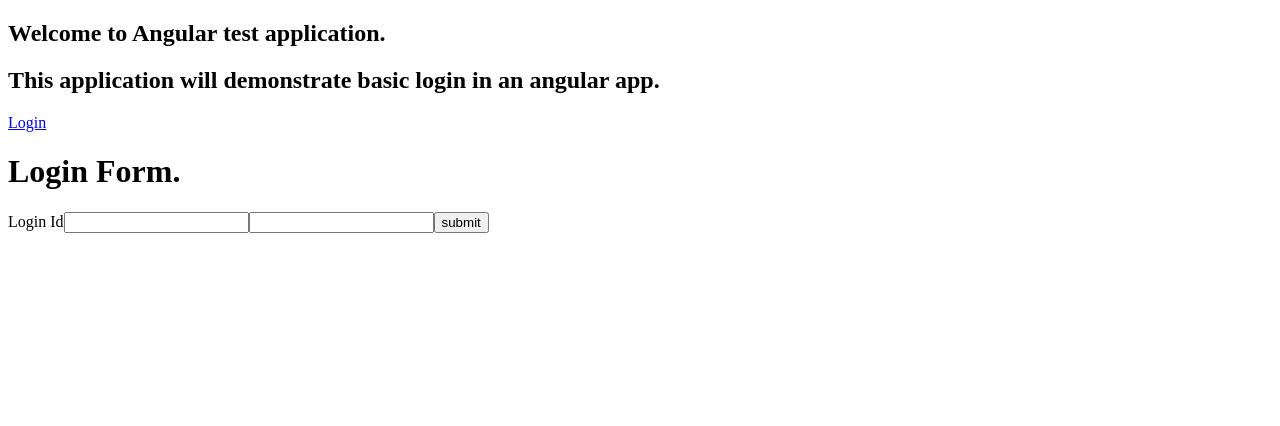
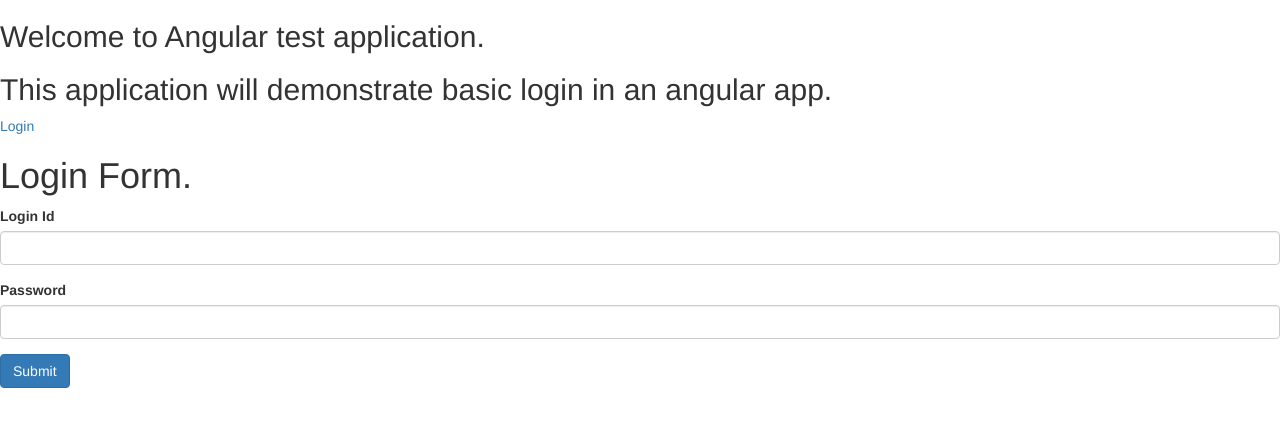
Before and after one commit to vasanthnanduri/AngularExample, an Angular app: page /login in a window 1280 px wide. Shown: the top 426 px of the page. Built offline with nearby package versions, Linux system fonts and the light colour scheme.

Commit message:
Created Login Component. Edited the app.component.html and app.component.ts to required data. Placed Login component in app.module.ts Imported Routing module and defined route for the login in app module.

```diff
--- a/src/app/app.module.ts
+++ b/src/app/app.module.ts
@@ -4,6 +4,7 @@
 
 import { AppComponent } from './app.component';
 import { LoginComponent } from './login/login.component';
+import {FormsModule, ReactiveFormsModule} from '@angular/forms';
 
 const appRoutes: Routes = [
   {path: 'login', component: LoginComponent}
@@ -16,6 +17,8 @@
   ],
   imports: [
     BrowserModule,
+    FormsModule,
+    ReactiveFormsModule,
     RouterModule.forRoot(
       appRoutes
     )
--- a/src/app/login/login.component.html
+++ b/src/app/login/login.component.html
@@ -1,9 +1,12 @@
-<div class="container">
-  <h1>Login Form.</h1>
-  <form (ngSubmit)="loginSubmit()">
-    <label>Login Id</label>
-    <input type="text">
-    <input type="password">
-    <input type="button" value="submit">
-  </form>
-</div>
+<h1>Login Form.</h1>
+<form #userLogin="ngForm" (ngSubmit)="log(userLogin.value)">
+  <div class="form-group">
+    <label for="loginId">Login Id</label>
+    <input ngModel name="loginId" #loginId="ngModel" id="loginId" type="text" class="form-control">
+  </div>
+  <div class="form-group">
+    <label for="password">Password</label>
+    <input ngModel name="password" #password="ngModel" id="password" type="password" class="form-control">
+  </div>
+  <button class="btn btn-primary">Submit</button>
+</form>
--- a/src/app/login/login.component.ts
+++ b/src/app/login/login.component.ts
@@ -1,20 +1,14 @@
-import { Component, OnInit } from '@angular/core';
+import { Component } from '@angular/core';
 
 @Component({
   selector: 'app-login',
   templateUrl: './login.component.html',
   styleUrls: ['./login.component.css']
 })
-export class LoginComponent implements OnInit {
+export class LoginComponent {
 
-  constructor() { }
-  ngOnInit() {
+  log(x) {
+    console.log(x.loginId);
+    console.log(x.password);
   }
-  loginSubmit(e) {
-    console.log('login submit method is called');
-    const loginId = e.target.element[0].value();
-    console.log(loginId);
-    return false;
-  }
-
 }
--- a/src/index.html
+++ b/src/index.html
@@ -7,8 +7,15 @@
 
   <meta name="viewport" content="width=device-width, initial-scale=1">
   <link rel="icon" type="image/x-icon" href="favicon.ico">
+  <link rel="stylesheet" href="https://maxcdn.bootstrapcdn.com/bootstrap/3.3.7/css/bootstrap.min.css" integrity="sha384-BVYiiSIFeK1dGmJRAkycuHAHRg32OmUcww7on3RYdg4Va+PmSTsz/K68vbdEjh4u" crossorigin="anonymous">
 </head>
 <body>
+
+
+
   <app-root></app-root>
+
+  <script src="https://code.jquery.com/jquery-3.1.1.min.js" integrity="sha256-hVVnYaiADRTO2PzUGmuLJr8BLUSjGIZsDYGmIJLv2b8=" crossorigin="anonymous"></script>
+  <script src="https://maxcdn.bootstrapcdn.com/bootstrap/3.3.7/js/bootstrap.min.js" integrity="sha384-Tc5IQib027qvyjSMfHjOMaLkfuWVxZxUPnCJA7l2mCWNIpG9mGCD8wGNIcPD7Txa" crossorigin="anonymous"></script>
 </body>
 </html>
```
